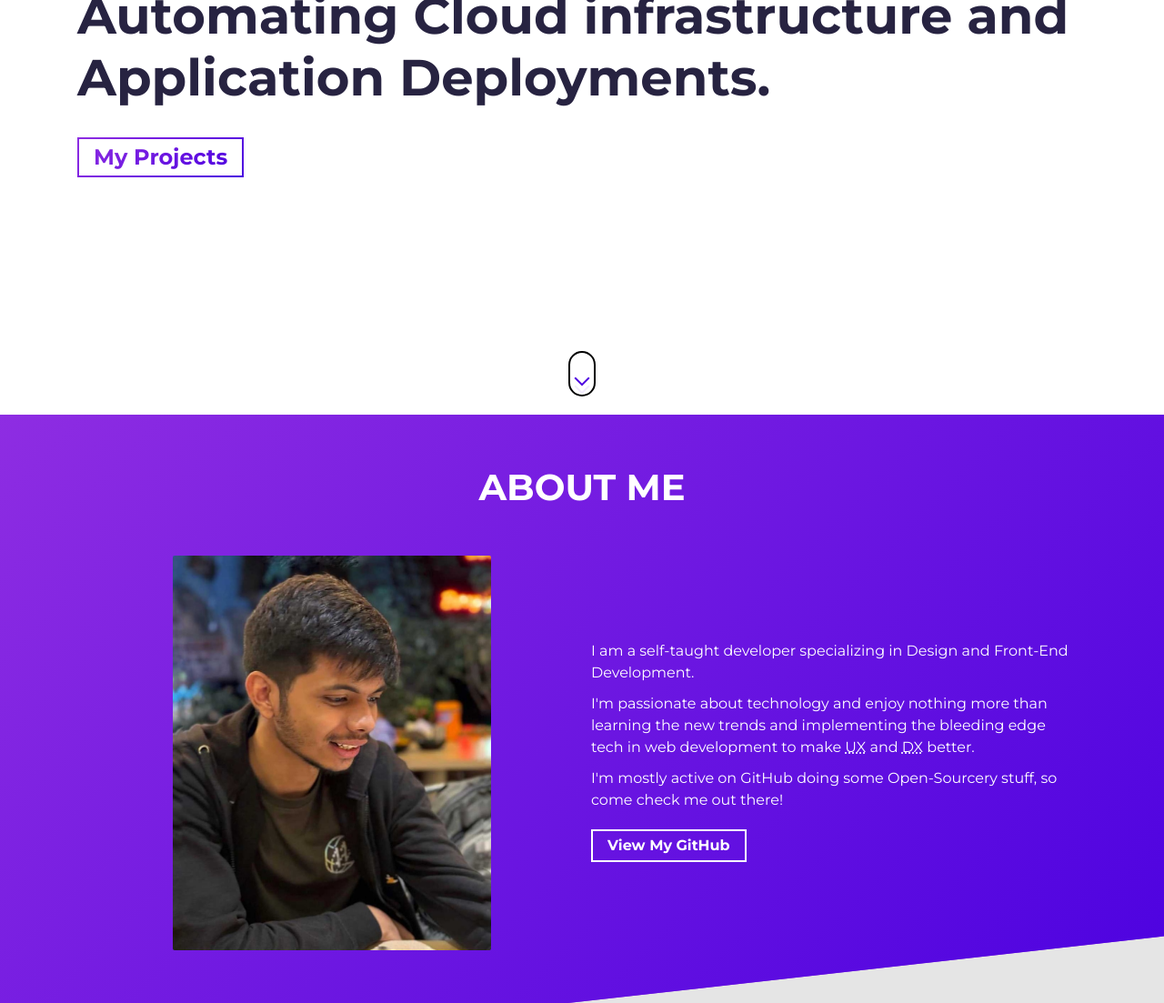
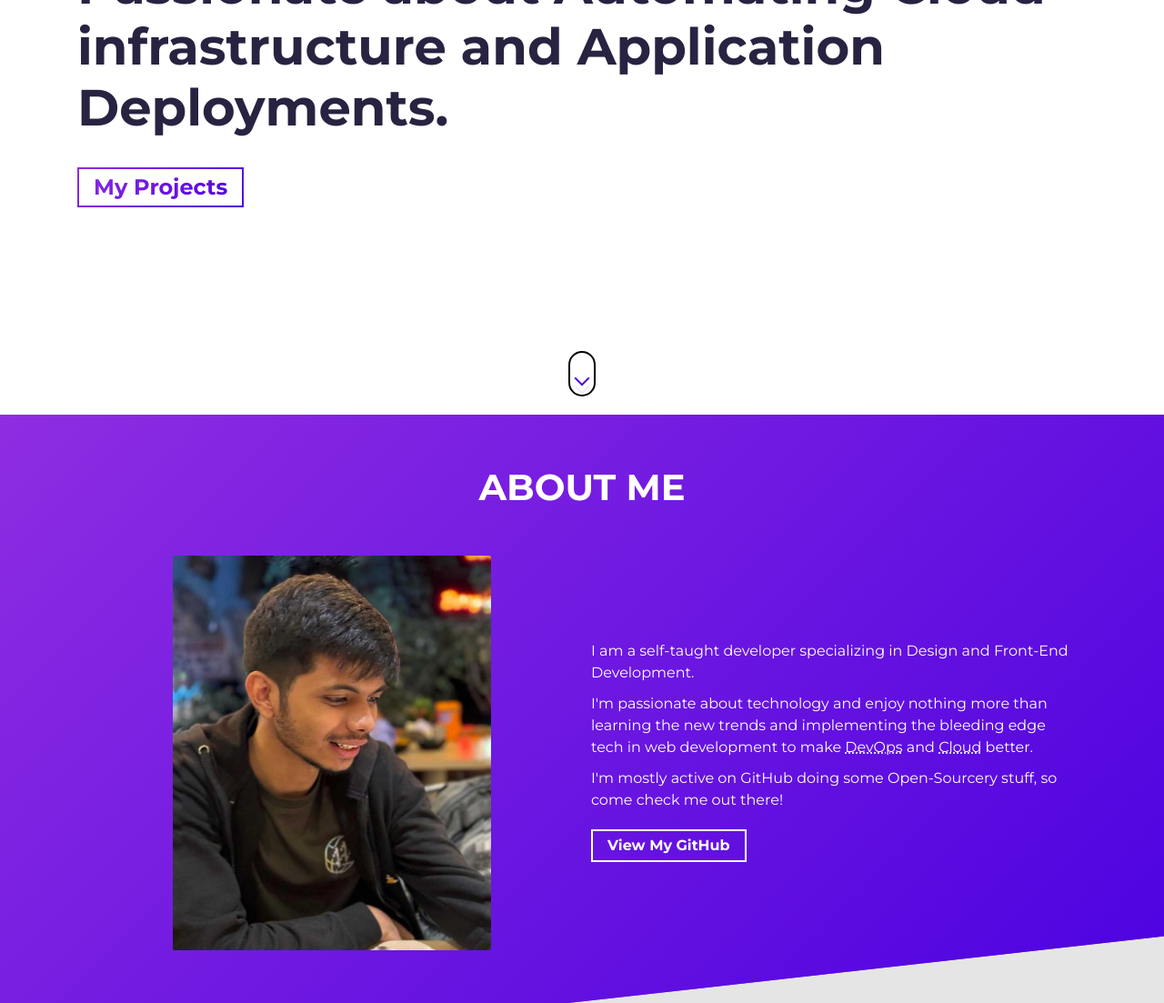
Before and after one commit to KalonOluwanifemi/home, a website built with Vite: page index.html in a window 1280 px wide. Shown: the part 344-1447 px from the top of the page at 91% size. Built offline with nearby package versions, Linux system fonts and the light colour scheme.

Commit message:
added more details

```diff
--- a/index.html
+++ b/index.html
@@ -84,7 +84,7 @@
 				<h1 class="hero-title">
 					Hi, my name is <span class="text-color-main name">Yushau Akande</span>
 					<br />
-					Automating Cloud infrastructure and Application Deployments.
+					Passionate about Automating Cloud infrastructure and Application Deployments.
 				</h1>
 				<p class="hero-cta">
 					<a class="cta-btn cta-btn--hero" href="#projects">My Projects</a>
@@ -118,8 +118,8 @@
 							I'm passionate about technology and enjoy nothing more than
 							learning the new trends and implementing the bleeding edge tech in
 							web development to make
-							<abbr title="User Experience">UX</abbr> and
-							<abbr title="Developer Experience">DX</abbr> better.
+							<abbr title="User Experience">DevOps</abbr> and
+							<abbr title="Developer Experience">Cloud</abbr> better.
 						</p>
 						<p class="about-wrapper__info-text">
 							I'm mostly active on GitHub doing some Open-Sourcery stuff, so
```
